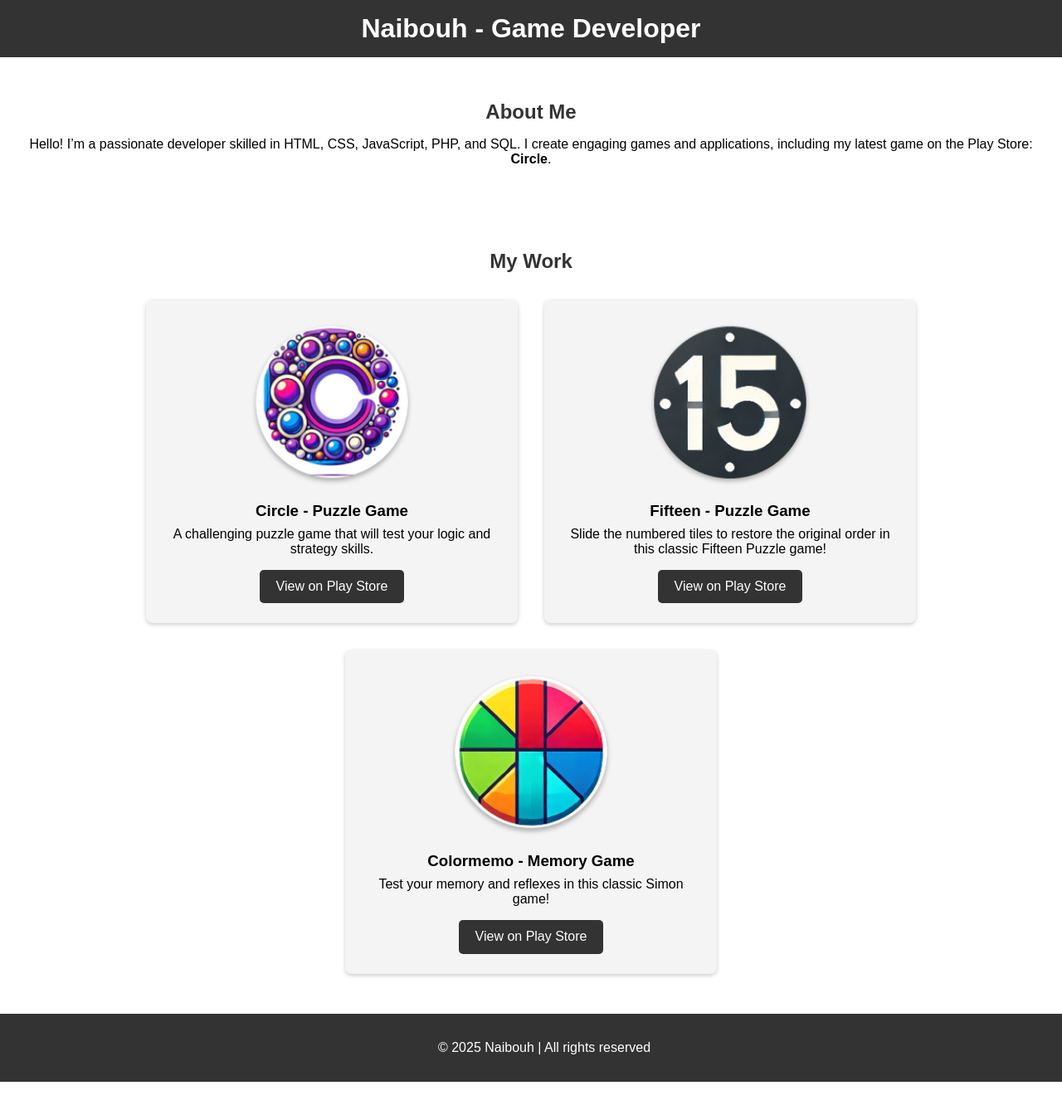
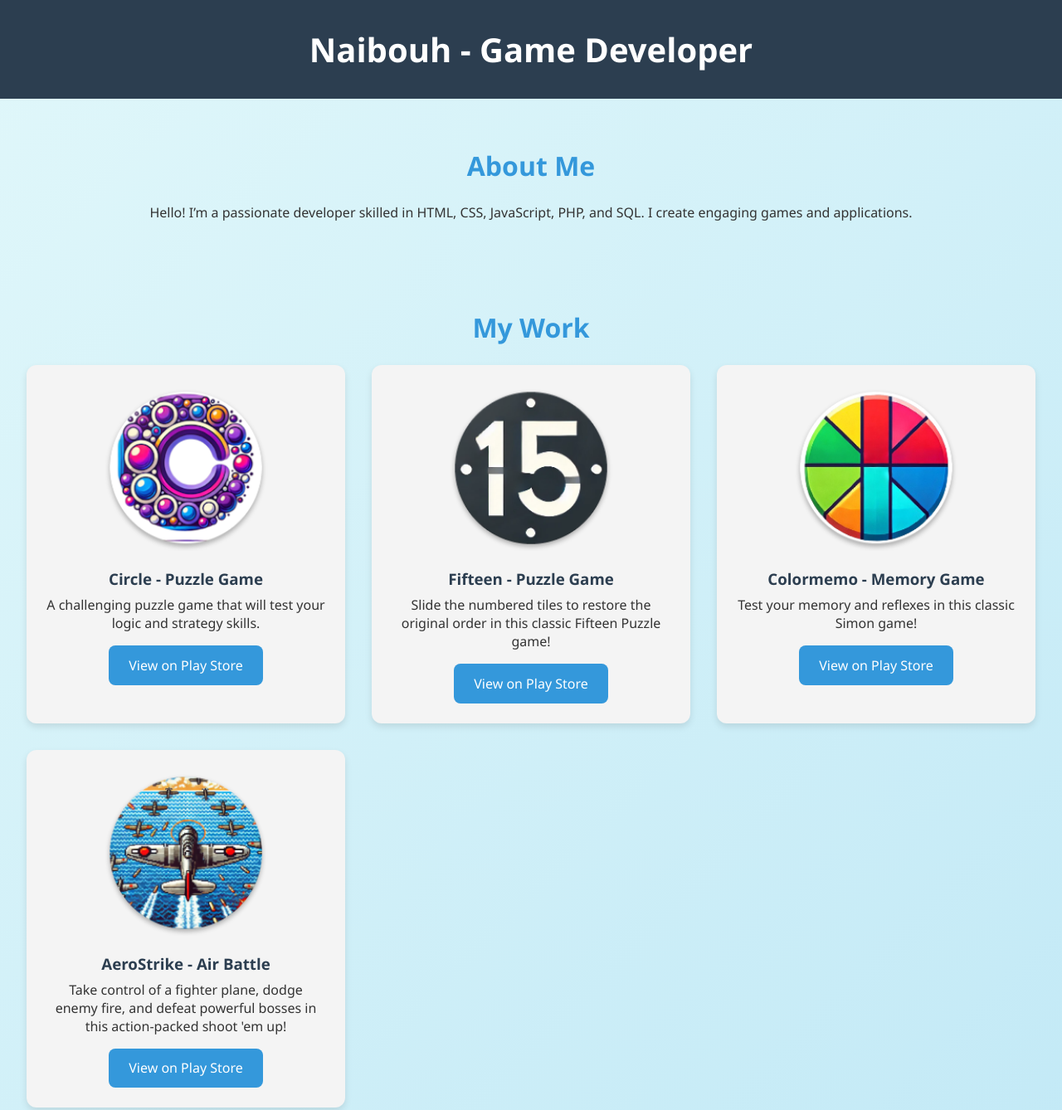
Before and after one commit to malibu1106/malibu1106.github.io, a plain HTML site: page index.html in a window 1280 px wide. Shown: the top 1338 px of the page at 83% size. Before the commit the page ends 1304 px from the top, so only its background shows below. Drawn offline with Linux system fonts and the light colour scheme.

Commit message:
update aerostrike

```diff
--- a/index.html
+++ b/index.html
@@ -3,25 +3,36 @@
 <head>
     <meta charset="UTF-8">
     <meta name="viewport" content="width=device-width, initial-scale=1.0">
-    <title>Developer Portfolio</title>
+    <title>Naibouh - Game Developer</title>
     <style>
+        :root {
+            --primary-color: #3498db;
+            --secondary-color: #2c3e50;
+            --light-bg: #f4f4f4;
+            --text-color: #333;
+            --white: #fff;
+        }
+
         body {
-            font-family: Arial, sans-serif;
+            font-family: 'Segoe UI', Tahoma, Geneva, Verdana, sans-serif;
             margin: 0;
             padding: 0;
             box-sizing: border-box;
-            overflow: hidden;
+            background: linear-gradient(135deg, #e0f7fa, #c2e9f6);
+            color: var(--text-color);
+            overflow-x: hidden;
         }
 
         header {
-            background-color: #333;
-            color: white;
-            padding: 1rem 2rem;
+            background-color: var(--secondary-color);
+            color: var(--white);
+            padding: 2rem;
             text-align: center;
         }
 
         header h1 {
             margin: 0;
+            font-size: 2.5rem;
         }
 
         section {
@@ -30,25 +41,30 @@
         }
 
         section h2 {
-            color: #333;
-            margin-bottom: 1rem;
+            color: var(--primary-color);
+            margin-bottom: 1.5rem;
+            font-size: 2rem;
         }
 
         .container {
-            display: flex;
-            flex-direction: column;
-            align-items: center;
+            display: grid;
+            grid-template-columns: repeat(auto-fit, minmax(300px, 1fr));
+            gap: 2rem;
+            justify-content: center;
         }
 
         .card {
-            background: #f4f4f4;
+            background: var(--light-bg);
             padding: 1.5rem;
-            margin: 1rem;
-            border-radius: 8px;
-            box-shadow: 0 2px 5px rgba(0, 0, 0, 0.2);
-            width: 90%;
-            max-width: 400px;
+            border-radius: 12px;
+            box-shadow: 0 4px 8px rgba(0, 0, 0, 0.1);
+            transition: transform 0.3s ease, box-shadow 0.3s ease;
             text-align: center;
+        }
+
+        .card:hover {
+            transform: translateY(-5px);
+            box-shadow: 0 6px 12px rgba(0, 0, 0, 0.15);
         }
 
         .card img {
@@ -61,6 +77,7 @@
 
         .card h3 {
             margin: 0 0 0.5rem 0;
+            color: var(--secondary-color);
         }
 
         .card p {
@@ -68,36 +85,41 @@
         }
 
         .btn {
+            display: inline-block;
             margin-top: 1rem;
-            padding: 0.7rem 1.2rem;
-            color: white;
-            background-color: #333;
+            padding: 0.8rem 1.5rem;
+            color: var(--white);
+            background-color: var(--primary-color);
             border: none;
-            border-radius: 5px;
+            border-radius: 8px;
             text-decoration: none;
             font-size: 1rem;
-            display: inline-block;
+            transition: background-color 0.3s ease;
         }
 
         .btn:hover {
-            background-color: #555;
+            background-color: #2980b9;
         }
 
         footer {
             text-align: center;
-            padding: 1rem;
-            background-color: #333;
-            color: white;
-            position: relative;
-            bottom: 0;
+            padding: 1.5rem;
+            background-color: var(--secondary-color);
+            color: var(--white);
             width: 100%;
         }
 
-        @media (min-width: 768px) {
-            .container {
-                flex-direction: row;
-                flex-wrap: wrap;
-                justify-content: center;
+        @media (max-width: 600px) {
+            header h1 {
+                font-size: 2rem;
+            }
+
+            section h2 {
+                font-size: 1.8rem;
+            }
+
+            .card {
+                padding: 1rem;
             }
         }
     </style>
@@ -108,7 +130,7 @@
     </header>
     <section>
         <h2>About Me</h2>
-        <p>Hello! I’m a passionate developer skilled in HTML, CSS, JavaScript, PHP, and SQL. I create engaging games and applications, including my latest game on the Play Store: <strong>Circle</strong>.</p>
+        <p>Hello! I’m a passionate developer skilled in HTML, CSS, JavaScript, PHP, and SQL. I create engaging games and applications.</p>
     </section>
     <section>
         <h2>My Work</h2>
@@ -131,6 +153,12 @@
                 <p>Test your memory and reflexes in this classic Simon game!</p>
                 <a href="https://play.google.com/store/apps/details?id=com.malibu.colormemo" target="_blank" class="btn">View on Play Store</a>
             </div>
+            <div class="card">
+                <img src="ic_launcher_aerostrike.png" alt="AeroStrike Logo">
+                <h3>AeroStrike - Air Battle</h3>
+                <p>Take control of a fighter plane, dodge enemy fire, and defeat powerful bosses in this action-packed shoot 'em up!</p>
+                <a href="https://play.google.com/store/apps/details?id=com.malibu.aerostrike" target="_blank" class="btn">View on Play Store</a>
+            </div>
         </div>
     </section>
     <footer>
```
Also changed, not shown: ic_launcher_aerostrike.png (added).
